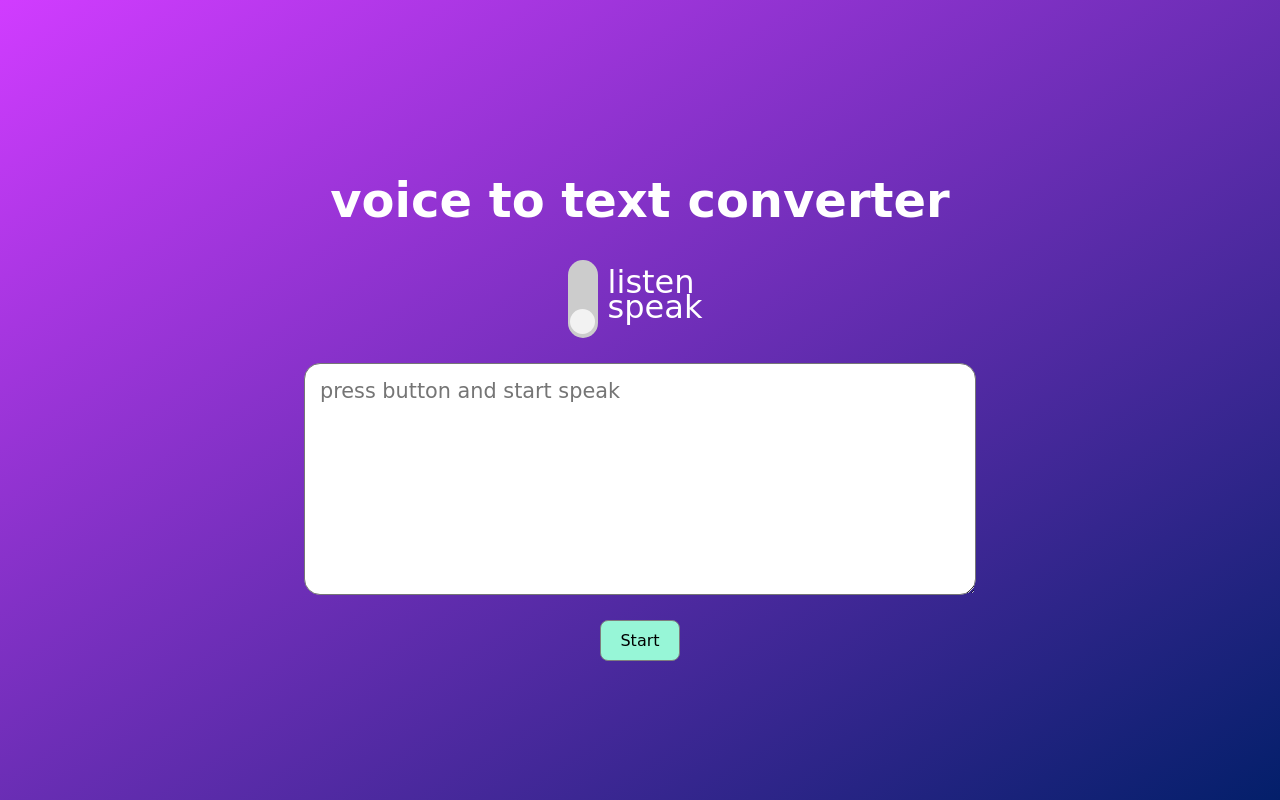
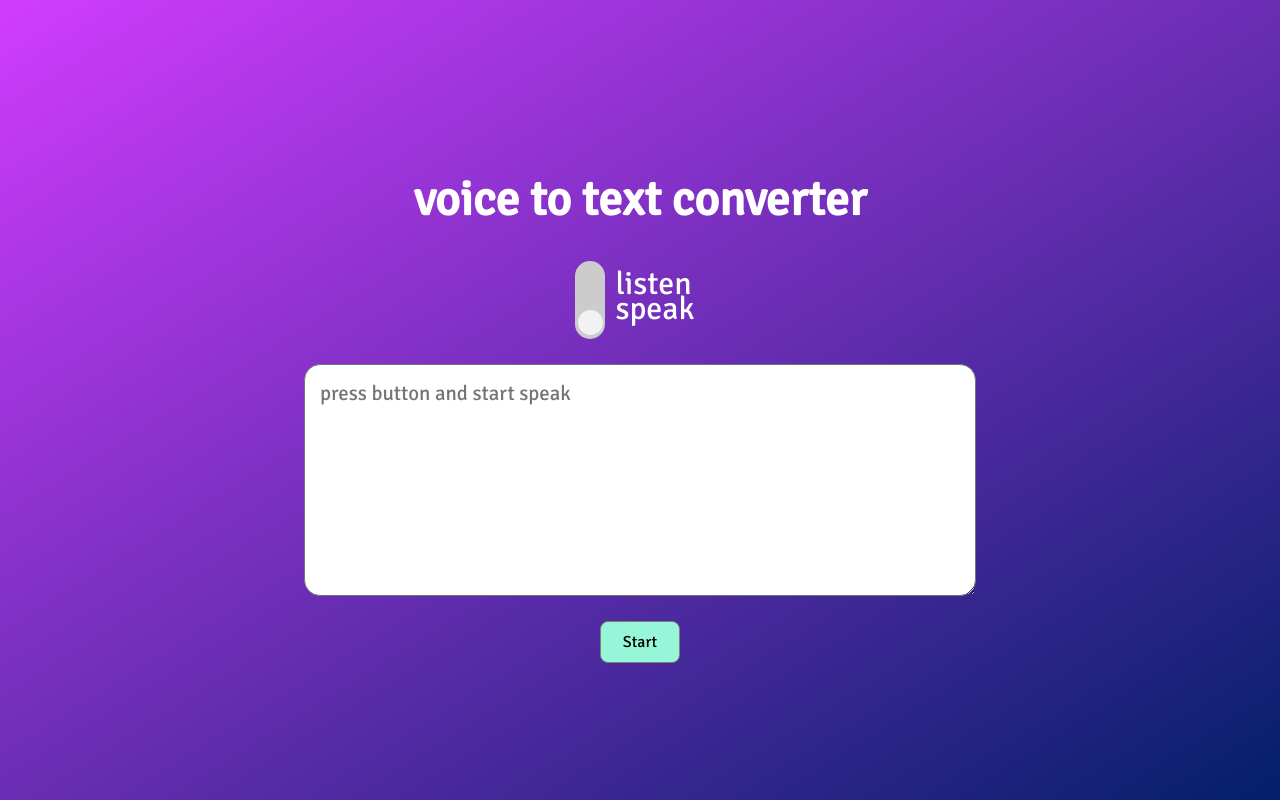
Before and after one commit to Mohamed1242/converter, a plain HTML site: page index.html in a window 1280 px wide. Drawn offline with Linux system fonts and the light colour scheme.

Commit message:
Update style.css

```diff
--- a/style.css
+++ b/style.css
@@ -1,3 +1,4 @@
+@import url('https://fonts.googleapis.com/css2?family=Signika&display=swap');
 body {
   padding: 0;
   margin: 0;
@@ -5,7 +6,6 @@ body {
   align-items: center;
   justify-content: center;
   height: 100vh;
-
   background: linear-gradient(to right bottom, #d13cff, #031f6a);
 }
 .main {
@@ -16,7 +16,7 @@ body {
 }
 h1 {
   color: white;
-  font-family: cursive;
+  font-family:'Signika', sans-serif;
   font-size: 3rem;
 }
 textarea {
@@ -24,7 +24,7 @@ textarea {
   border-radius: 1rem;
   height: 200px;
   margin: 25px 0px;
-  font-family: cursive;
+  font-family:'Signika', sans-serif;
   font-size: 1.3rem;
   padding: 15px;
   color: #031f6a;
@@ -35,7 +35,7 @@ button {
   padding: 10px;
   width: 80px;
   font-size: 1rem;
-  font-family: cursive;
+  font-family:'Signika', sans-serif;
   border-radius: 0.5rem;
   cursor: pointer;
 }
@@ -48,7 +48,7 @@ button:hover{
     color: white;
     font-size: 2rem;
     display: flex;
-    font-family: cursive;
+    font-family:'Signika', sans-serif;
   }
 
   .toggle {
```
